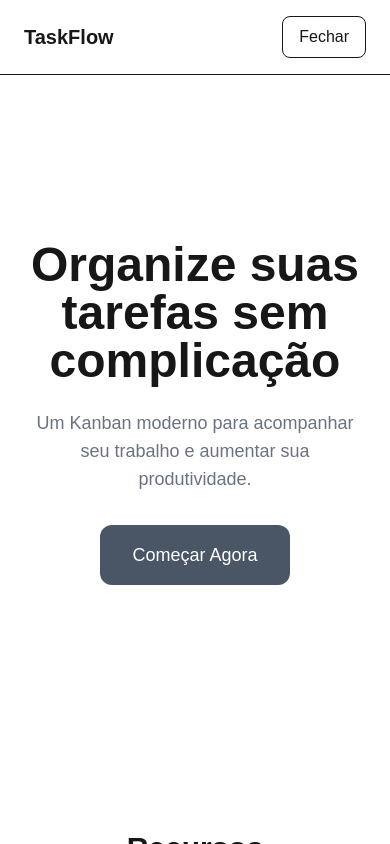
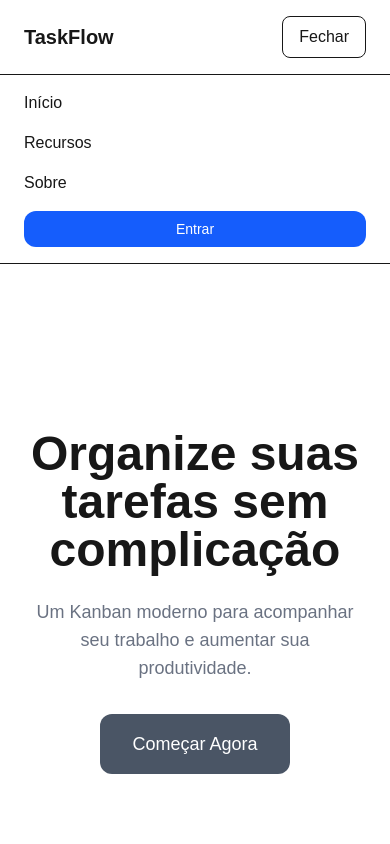
Before and after one commit to jorge-pires/projeto-kanban, a Next.js app: page / in a window 390 px wide. Both pictures are taken after a click on the button "Menu". Shown: the top 844 px of the page. Built offline with nearby package versions, Linux system fonts and the light colour scheme.

Commit message:
feat: render responsive mobile navigation

```diff
--- a/components/landing/navbar.tsx
+++ b/components/landing/navbar.tsx
@@ -1,19 +1,22 @@
-"use client";
+"use client"
 
-import { useState } from "react";
+import { useState } from "react"
 
-import { Button } from "@/components/ui/Button";
+import { Button } from "@/components/ui/Button"
 
 export function Navbar() {
-  const [isMenuOpen, setIsMenuOpen] = useState(false);
+  const [isMenuOpen, setIsMenuOpen] = useState(false)
 
   function toggleMenu() {
-    setIsMenuOpen((previousState) => !previousState);
+    setIsMenuOpen((previousState) => !previousState)
   }
+
   return (
     <header className="border-b">
       <div className="mx-auto flex max-w-6xl items-center justify-between px-6 py-4">
-        <h1 className="text-xl font-bold">TaskFlow</h1>
+        <h1 className="text-xl font-bold">
+          TaskFlow
+        </h1>
 
         <nav className="hidden items-center gap-6 md:flex">
           <a href="#home" className="hover:text-blue-600">
@@ -28,17 +31,51 @@ export function Navbar() {
             Sobre
           </a>
 
-          <Button text="Entrar" variant="primary" size="sm" />
+          <Button
+            text="Entrar"
+            variant="primary"
+            size="sm"
+          />
         </nav>
 
         <button
           type="button"
           onClick={toggleMenu}
-          className="rounded-lg border px-4 py-2 md:hidden"
+          className="rounded-lg border px-4 py-2 transition hover:bg-gray-100 md:hidden"
+          aria-expanded={isMenuOpen}
+          aria-label={
+            isMenuOpen
+              ? "Fechar menu de navegação"
+              : "Abrir menu de navegação"
+          }
         >
           {isMenuOpen ? "Fechar" : "Menu"}
         </button>
       </div>
+
+      {isMenuOpen && (
+        <nav className="border-t px-6 py-4 md:hidden">
+          <div className="mx-auto flex max-w-6xl flex-col gap-4">
+            <a href="#home" className="hover:text-blue-600">
+              Início
+            </a>
+
+            <a href="#features" className="hover:text-blue-600">
+              Recursos
+            </a>
+
+            <a href="#about" className="hover:text-blue-600">
+              Sobre
+            </a>
+
+            <Button
+              text="Entrar"
+              variant="primary"
+              size="sm"
+            />
+          </div>
+        </nav>
+      )}
     </header>
-  );
+  )
 }
```
